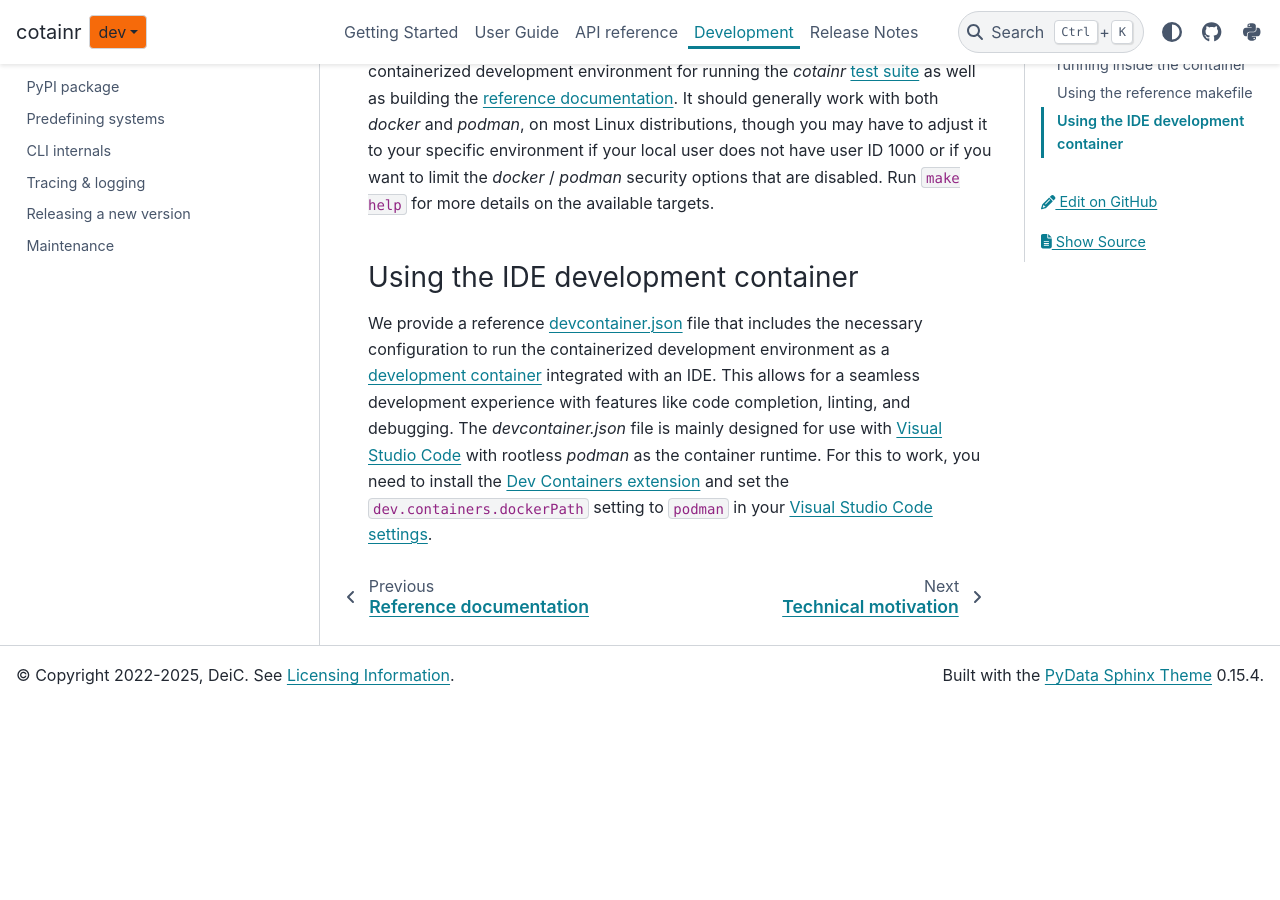
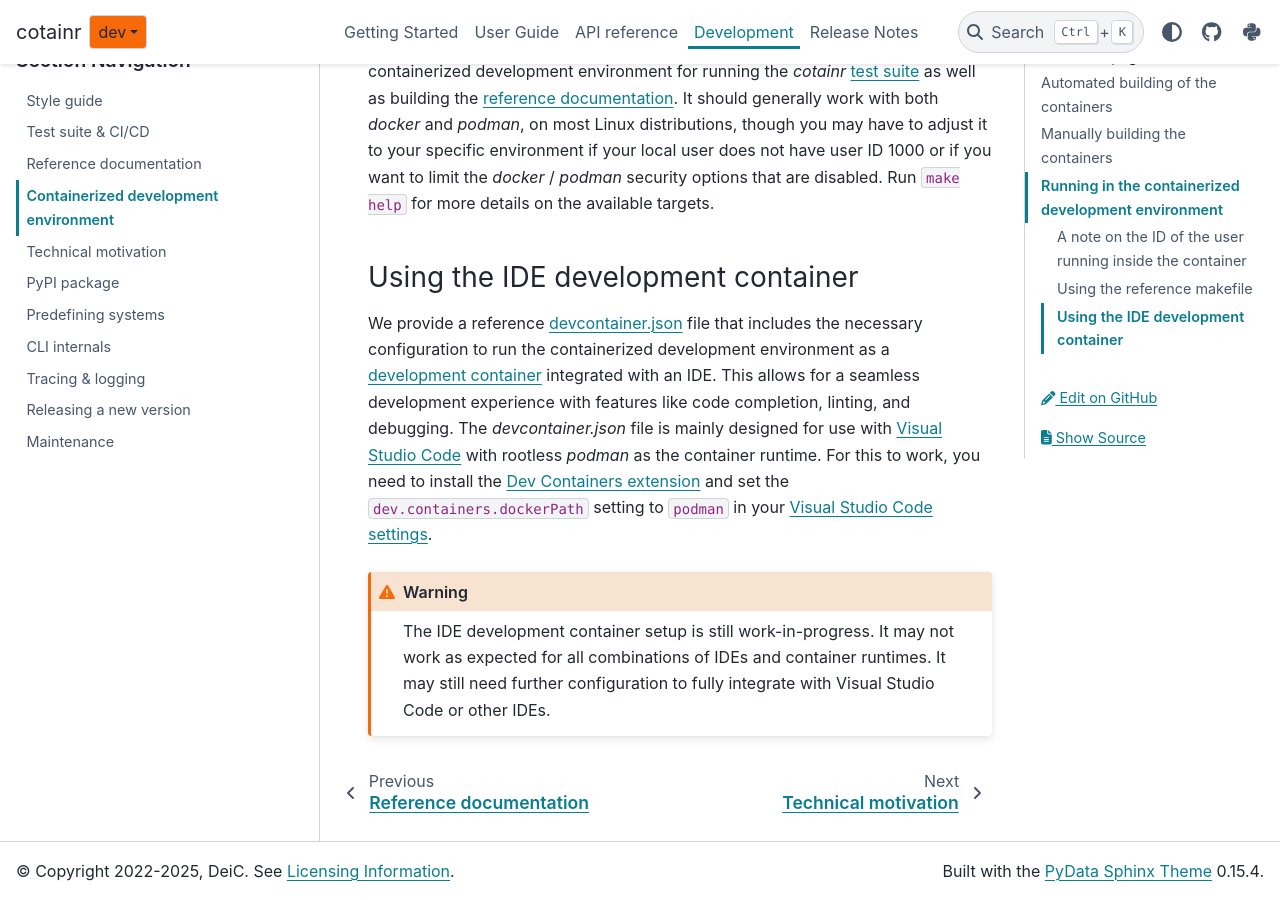
Before and after one commit to DeiC-HPC/cotainr, a Sphinx documentation site: the page built from doc/development/development_environment.rst, in a window 1280 px wide and 900 px high, scrolled down 3046 px. Built offline with Sphinx 7.4.7 and the PyData theme 0.15.4, drawn with Linux system fonts in a browser that asks for light colours; pages that are not in the unit, such as notebooks, are missing from menus; the version number could not be read and is left out; before the commit the page ends 3751 px from its top, so only the background shows below that.

Commit message:
Added a warning to the docs about the devcontainer setup not being stable.

```diff
--- a/doc/development/development_environment.rst
+++ b/doc/development/development_environment.rst
@@ -56,3 +56,6 @@
 Using the IDE development container
 ~~~~~~~~~~~~~~~~~~~~~~~~~~~~~~~~~~~
 We provide a reference `devcontainer.json <https://github.com/DeiC-HPC/cotainr/blob/main/.devcontainer/devcontainer.json>`_ file that includes the necessary configuration to run the containerized development environment as a `development container <https://containers.dev/>`_ integrated with an IDE. This allows for a seamless development experience with features like code completion, linting, and debugging. The `devcontainer.json` file is mainly designed for use with `Visual Studio Code <https://code.visualstudio.com/docs/remote/containers>`_ with rootless `podman` as the container runtime. For this to work, you need to install the `Dev Containers extension <https://marketplace.visualstudio.com/items?itemName=ms-vscode-remote.remote-containers>`_ and set the :code:`dev.containers.dockerPath` setting to :code:`podman` in your `Visual Studio Code settings <https://code.visualstudio.com/docs/configure/settings>`_.
+
+.. warning::
+    The IDE development container setup is still work-in-progress. It may not work as expected for all combinations of IDEs and container runtimes. It may still need further configuration to fully integrate with Visual Studio Code or other IDEs.
```
